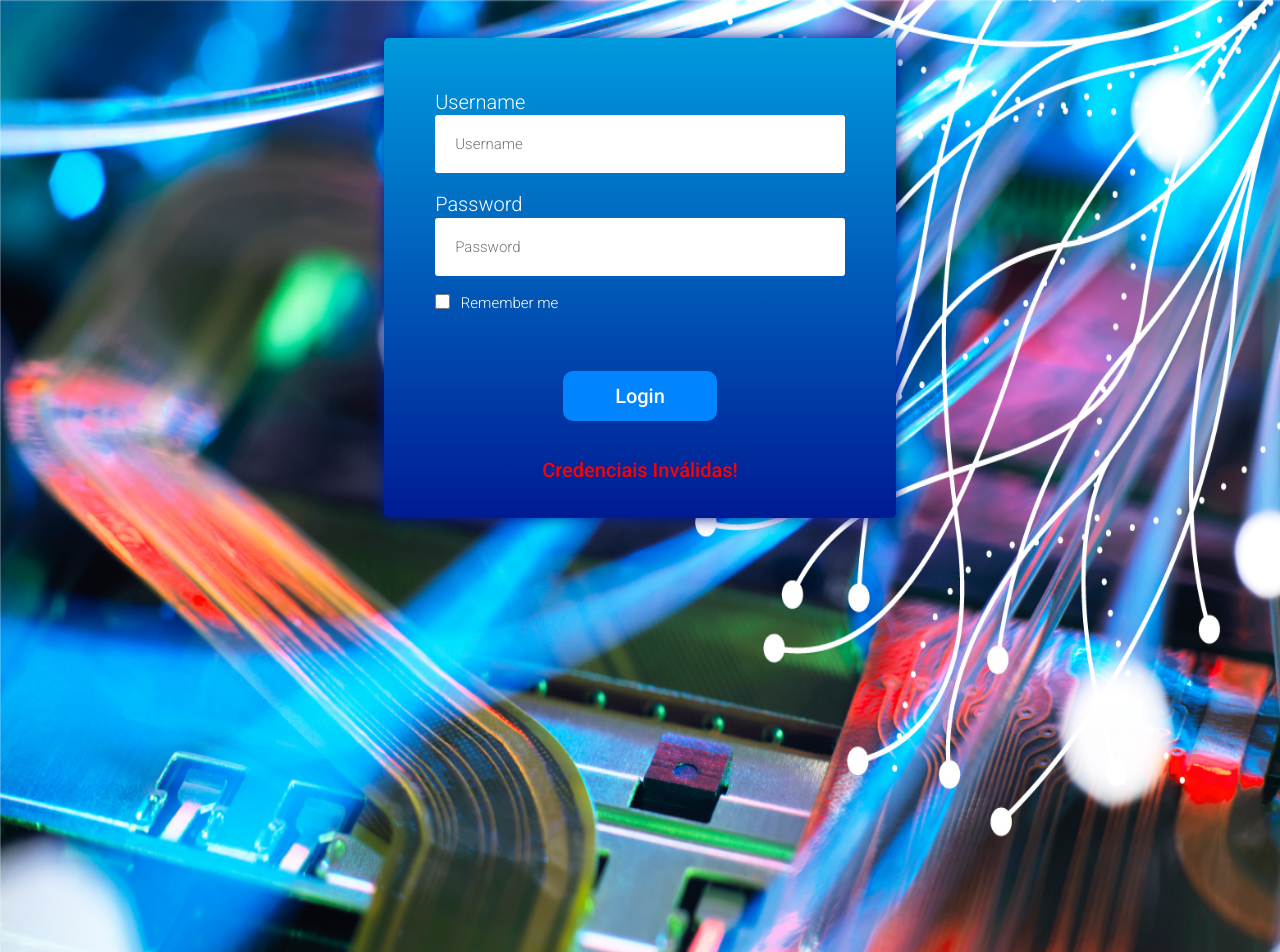
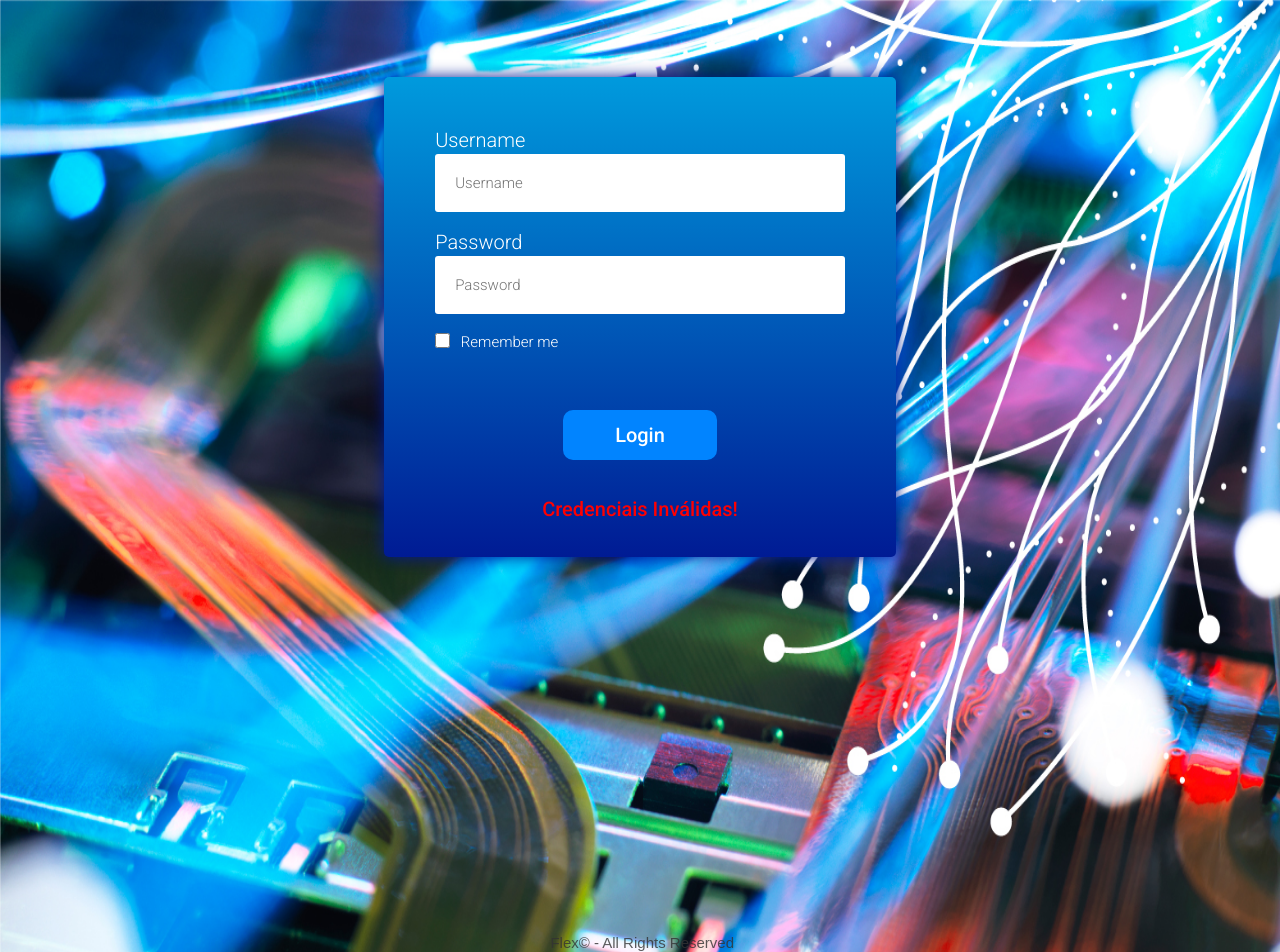
Before and after one commit to math-ops/document-upload-frontend, a React (Create React App) app: page / in a window 1280 px wide. Shown: the top 952 px of the page. Built offline with nearby package versions, Linux system fonts and the light colour scheme; grey boxes are pictures that could not be loaded.

Commit message:
Update Form Position
Adjusting the Login form position

```diff
--- a/src/components/Common/Footer/footer.js
+++ b/src/components/Common/Footer/footer.js
@@ -6,7 +6,7 @@ export const Title = styled.h2`
   opacity: 0.8;
   font-size: 15px;
   color: #333;
-  margin-top: 30px;
+  margin-top: -30px;
   margin-bottom: 10px;
 
   position: absolute;
--- a/src/components/Login/login.css
+++ b/src/components/Login/login.css
@@ -5,6 +5,7 @@
   background-image: linear-gradient(to bottom, #009add, #001b94);
   border-radius: 5px;
   box-shadow: 0 0 15px #001b94;
+  margin-top: 20px;
 
 }
 
--- a/src/components/Login/login.js
+++ b/src/components/Login/login.js
@@ -16,7 +16,7 @@ export const Form = styled.form`
 
   margin-left: 30%;
   margin-right: 30%;
-  margin-top: 3%;
+  margin-top: 6%;
 
 `;
 
```
